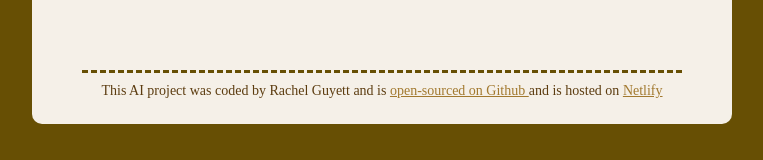
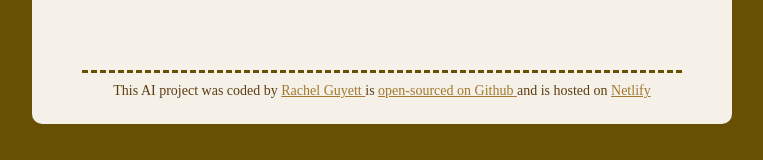
Before and after one commit to RGuy2025/ai-recipe-generator, a plain HTML site: page index.html in a window 1280 px wide. Shown: the part 429-589 px from the top of the page, without its empty margins (258-1021 px from the left). Drawn offline with nearby package versions, Linux system fonts and the light colour scheme.

Commit message:
added link to SheCodes profile

```diff
--- a/index.html
+++ b/index.html
@@ -28,7 +28,8 @@
 
       </div>
     </main>
-    <footer>This AI project was coded by Rachel Guyett and is <a href="https://github.com/RGuy2025/ai-recipe-generator"
+    <footer>This AI project was coded by <a href="https://www.shecodes.io/graduates/138591-rachel-guyett"
+        target="_blank"> Rachel Guyett </a> is <a href="https://github.com/RGuy2025/ai-recipe-generator"
         target="_blank"> open-sourced on Github </a> and is hosted on <a
         href="https://stressed-mom-recipe-generator.netlify.app/" target="_blank">Netlify</a></footer>
     <script src="src/index.js"></script>
```
